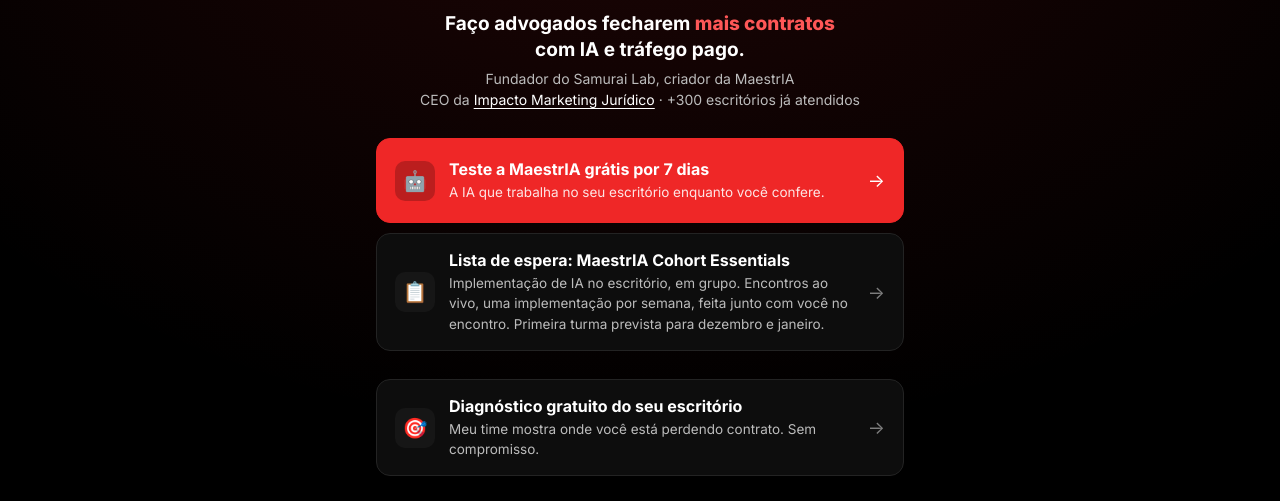
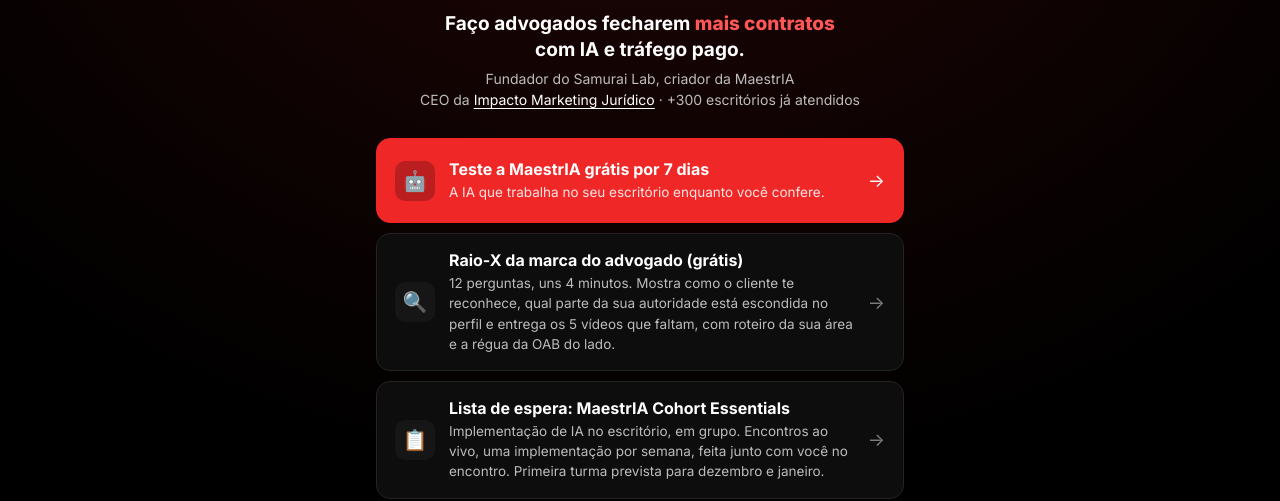
Before and after one commit to SamuraiImpacto/samurai-links, a plain HTML site: page index.html in a window 1280 px wide. Shown: the part 229-730 px from the top of the page. Drawn offline with Linux system fonts and the light colour scheme.

Commit message:
Põe o Raio-X da marca do advogado na bio (#9) (#10)
Co-authored-by: Claude Opus 5.5 <noreply@anthropic.com>

```diff
--- a/index.html
+++ b/index.html
@@ -119,6 +119,14 @@
       </span>
       <span class="seta" aria-hidden="true">→</span>
     </a>
+    <a class="botao" data-destino="raio-x" href="https://maestria.samurailab.com.br/raio-x/?o=instagram" target="_blank" rel="noopener">
+      <span class="icone" aria-hidden="true">🔍</span>
+      <span class="txt">
+        <span class="titulo">Raio-X da marca do advogado (grátis)</span>
+        <span class="sub">12 perguntas, uns 4 minutos. Mostra como o cliente te reconhece, qual parte da sua autoridade está escondida no perfil e entrega os 5 vídeos que faltam, com roteiro da sua área e a régua da OAB do lado.</span>
+      </span>
+      <span class="seta" aria-hidden="true">→</span>
+    </a>
     <a class="botao" data-destino="cohort" href="https://maestria.samurailab.com.br/lista-de-espera/" target="_blank" rel="noopener">
       <span class="icone" aria-hidden="true">📋</span>
       <span class="txt">
```
